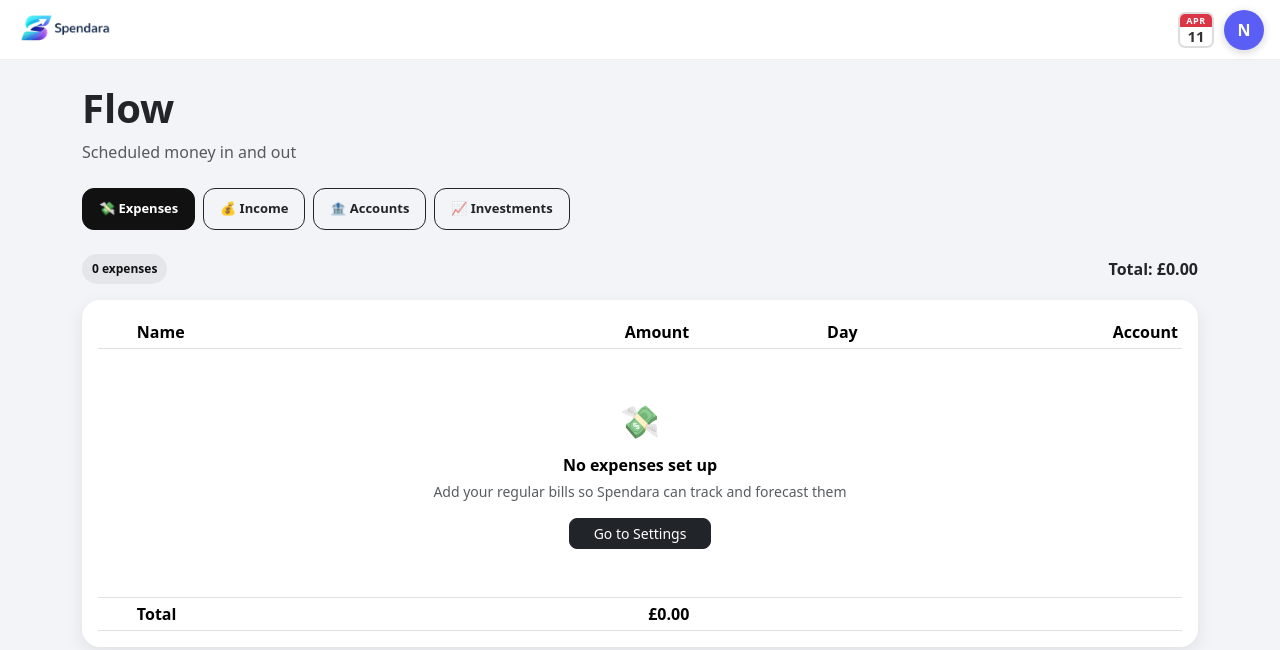
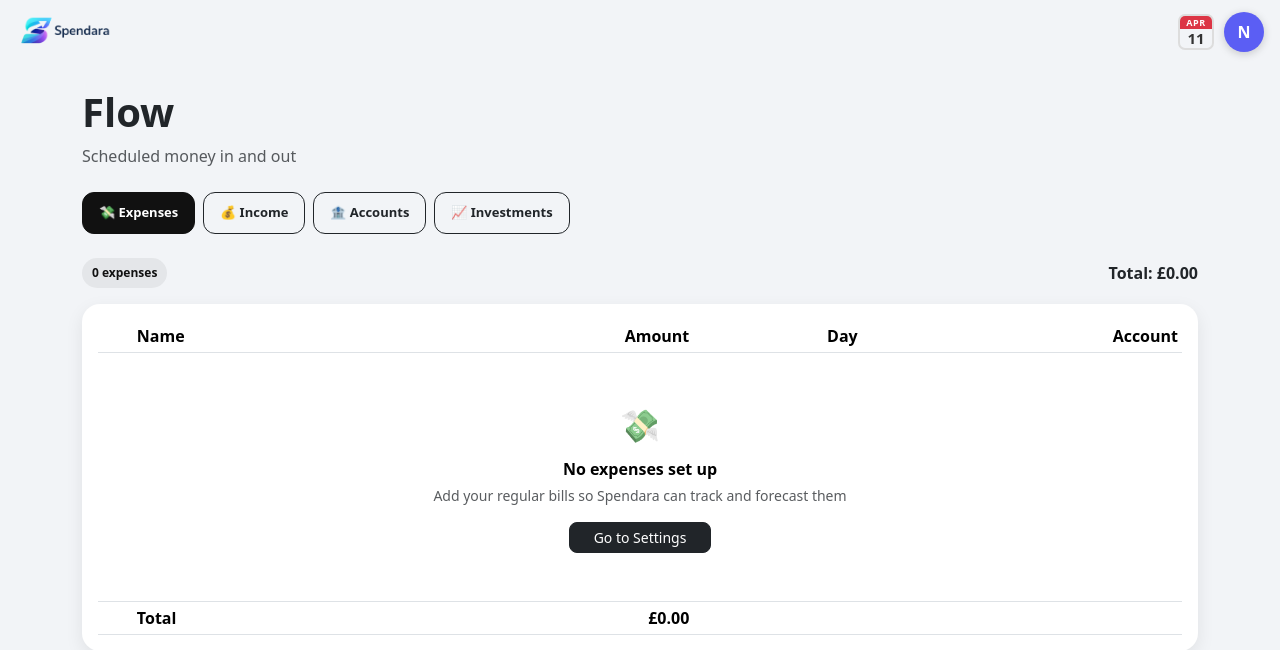
Before and after one commit to SanJulio/PPFS, a Flask app: page /flow in a window 1280 px wide. Shown: the top 650 px of the page. Run offline with Flask 3, Linux system fonts and the light colour scheme; the visitor is signed in with stand-in values (Sample User, id 1); data that the repository does not hold is empty; some libraries are stand-ins or nearby versions.

Commit message:
Header: remove white background and border — sits on page background

```diff
--- a/templates/actions.html
+++ b/templates/actions.html
@@ -22,7 +22,7 @@ html { scroll-behavior: smooth; scroll-padding-bottom: 110px; }
 .navbar a { display:flex; flex-direction:column; align-items:center; }
 .fixed-bottom { position: fixed !important; bottom: 0; left: 0; right: 0; z-index: 9999; }
 body { background: #f2f4f7; padding-bottom: 140px; }
-.top-bar { background:#fff;border-bottom:1px solid #eee;z-index:1039;display:flex;align-items:center;justify-content:space-between;padding:0 16px;height:60px; }
+.top-bar { display:flex;align-items:center;justify-content:space-between;padding:12px 16px; }
 :root { --brand: #6366f1; }
 .nav-active { color: var(--brand) !important; }
 .nav-active small { font-weight: 700; }
--- a/templates/calendar.html
+++ b/templates/calendar.html
@@ -23,7 +23,7 @@ html { scroll-behavior: smooth; scroll-padding-bottom: 110px; }
 .navbar a { display:flex; flex-direction:column; align-items:center; }
 .fixed-bottom { position: fixed !important; bottom: 0; left: 0; right: 0; z-index: 9999; }
 body { background: #f2f4f7; padding-bottom: 110px; }
-.top-bar { background:#fff;border-bottom:1px solid #eee;z-index:1039;display:flex;align-items:center;justify-content:space-between;padding:0 16px;height:60px; }
+.top-bar { display:flex;align-items:center;justify-content:space-between;padding:12px 16px; }
 .card { border-radius: 18px; border: none; box-shadow: 0 6px 18px rgba(0,0,0,0.08); }
 .money { font-variant-numeric: tabular-nums; }
 
--- a/templates/flow.html
+++ b/templates/flow.html
@@ -22,7 +22,7 @@ html { scroll-behavior: smooth; scroll-padding-bottom: 110px; }
 .navbar a { display:flex; flex-direction:column; align-items:center; }
 .fixed-bottom { position: fixed !important; bottom: 0; left: 0; right: 0; z-index: 9999; }
 body { background: #f2f4f7; padding-bottom: 110px; }
-.top-bar { background:#fff;border-bottom:1px solid #eee;z-index:1039;display:flex;align-items:center;justify-content:space-between;padding:0 16px;height:60px; }
+.top-bar { display:flex;align-items:center;justify-content:space-between;padding:12px 16px; }
 .card { border-radius: 18px; border: none; box-shadow: 0 6px 18px rgba(0,0,0,0.08); }
 .badge-soft {
   background: rgba(0,0,0,0.06);
--- a/templates/forecast.html
+++ b/templates/forecast.html
@@ -27,7 +27,7 @@ html { scroll-behavior: smooth; scroll-padding-bottom: 110px; }
 .navbar a { display:flex; flex-direction:column; align-items:center; }
 .fixed-bottom { position: fixed !important; bottom: 0; left: 0; right: 0; z-index: 9999; }
 body { background: #f2f4f7; padding-bottom: 140px; }
-.top-bar { background:#fff;border-bottom:1px solid #eee;z-index:1039;display:flex;align-items:center;justify-content:space-between;padding:0 16px;height:60px; }
+.top-bar { display:flex;align-items:center;justify-content:space-between;padding:12px 16px; }
 :root { --brand: #6366f1; }
 .nav-active { color: var(--brand) !important; }
 .nav-active small { font-weight: 700; }
--- a/templates/import.html
+++ b/templates/import.html
@@ -22,7 +22,7 @@ html { scroll-behavior: smooth; scroll-padding-bottom: 110px; }
 .navbar a { display:flex; flex-direction:column; align-items:center; }
 .fixed-bottom { position: fixed !important; bottom: 0; left: 0; right: 0; z-index: 9999; }
 body { background: #f2f4f7; padding-bottom: 110px; }
-.top-bar { background:#fff;border-bottom:1px solid #eee;z-index:1039;display:flex;align-items:center;justify-content:space-between;padding:0 16px;height:60px; }
+.top-bar { display:flex;align-items:center;justify-content:space-between;padding:12px 16px; }
 .card { border-radius: 18px; border: none; box-shadow: 0 6px 18px rgba(0,0,0,0.08); }
 h1 { font-weight: 700; }
 input, select { border-radius: 12px !important; padding: 12px !important; font-size: 16px !important; }
--- a/templates/index.html
+++ b/templates/index.html
@@ -60,7 +60,7 @@ body {
     background: #f2f4f7;
     padding-bottom: 140px;
 }
-.top-bar { background:#fff;border-bottom:1px solid #eee;z-index:1039;display:flex;align-items:center;justify-content:space-between;padding:0 16px;height:60px; }
+.top-bar { display:flex;align-items:center;justify-content:space-between;padding:12px 16px; }
 :root { --brand: #6366f1; }
 .nav-active { color: var(--brand) !important; }
 .nav-active small { font-weight: 700; }
--- a/templates/manage.html
+++ b/templates/manage.html
@@ -22,7 +22,7 @@ html { scroll-behavior: smooth; scroll-padding-bottom: 110px; }
 .navbar a { display:flex; flex-direction:column; align-items:center; }
 .fixed-bottom { position: fixed !important; bottom: 0; left: 0; right: 0; z-index: 9999; }
 body { background: #f2f4f7; padding-bottom: 140px; }
-.top-bar { background:#fff;border-bottom:1px solid #eee;z-index:1039;display:flex;align-items:center;justify-content:space-between;padding:0 16px;height:60px; }
+.top-bar { display:flex;align-items:center;justify-content:space-between;padding:12px 16px; }
 :root { --brand: #6366f1; }
 .nav-active { color: var(--brand) !important; }
 .nav-active small { font-weight: 700; }
--- a/templates/settings.html
+++ b/templates/settings.html
@@ -22,7 +22,7 @@ html { scroll-behavior: smooth; scroll-padding-bottom: 110px; }
 .navbar a { display:flex; flex-direction:column; align-items:center; }
 .fixed-bottom { position: fixed !important; bottom: 0; left: 0; right: 0; z-index: 9999; }
 body { background: #f2f4f7; padding-bottom: 140px; }
-.top-bar { background:#fff;border-bottom:1px solid #eee;z-index:1039;display:flex;align-items:center;justify-content:space-between;padding:0 16px;height:60px; }
+.top-bar { display:flex;align-items:center;justify-content:space-between;padding:12px 16px; }
 :root { --brand: #6366f1; }
 .nav-active { color: var(--brand) !important; }
 .nav-active small { font-weight: 700; }
--- a/templates/transactions.html
+++ b/templates/transactions.html
@@ -23,7 +23,7 @@ html { scroll-behavior: smooth; scroll-padding-bottom: 110px; }
 .navbar a { display:flex; flex-direction:column; align-items:center; }
 .fixed-bottom { position: fixed !important; bottom: 0; left: 0; right: 0; z-index: 9999; }
 body { background: #f2f4f7; padding-bottom: 140px; }
-.top-bar { background:#fff;border-bottom:1px solid #eee;z-index:1039;display:flex;align-items:center;justify-content:space-between;padding:0 16px;height:60px; }
+.top-bar { display:flex;align-items:center;justify-content:space-between;padding:12px 16px; }
 :root { --brand: #6366f1; }
 .nav-active { color: var(--brand) !important; }
 .nav-active small { font-weight: 700; }
```
